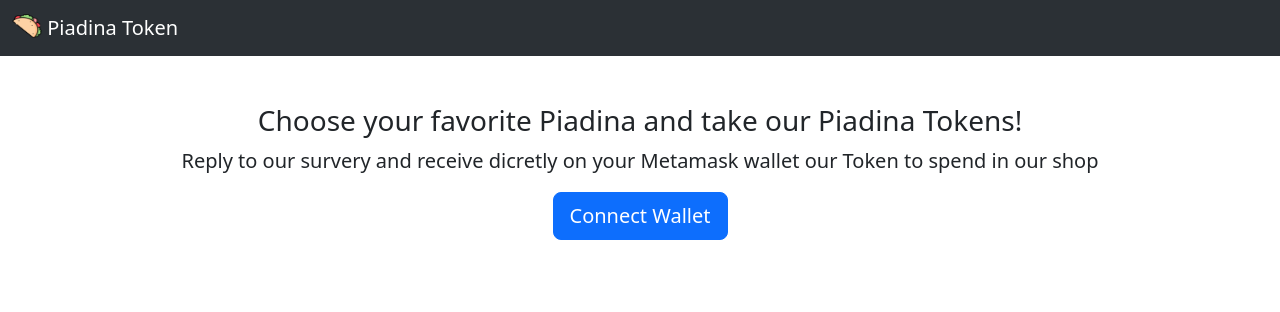
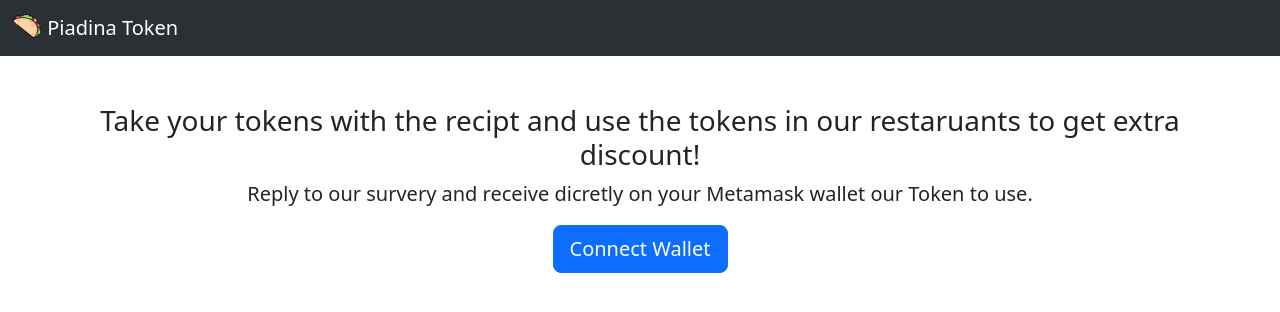
Before and after one commit to matteo-foschi/ethweb3, a Django app: page / in a window 1280 px wide. Shown: the top 312 px of the page. Run offline with Django 3.2, Linux system fonts and the light colour scheme.

Commit message:
Last changes

```diff
--- a/app/api/templates/app/homePage.html
+++ b/app/api/templates/app/homePage.html
@@ -2,8 +2,8 @@
 {% block content %}
 
 <header>
-<p class="h3">Choose your favorite Piadina and take our Piadina Tokens!</p>
-<p class="lead">Reply to our survery and receive dicretly on your Metamask wallet our Token to spend in our shop</p>
+<p class="h3">Take your tokens with the recipt and use the tokens in our restaruants to get extra discount!</p>
+<p class="lead">Reply to our survery and receive dicretly on your Metamask wallet our Token to use.</p>
 </header>
 <body>
     <div id="login_info">
```
Also changed, not shown: 1 other file.
